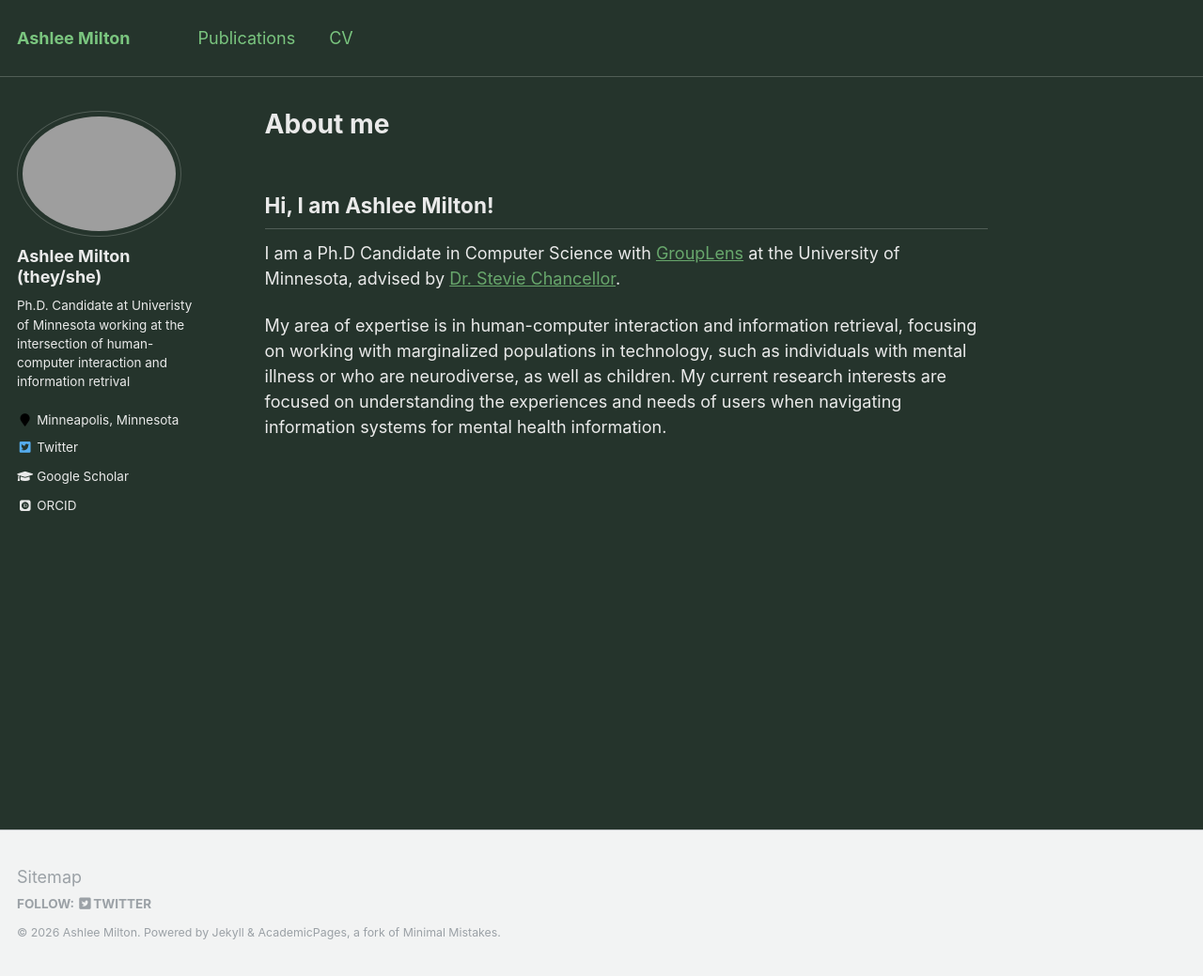
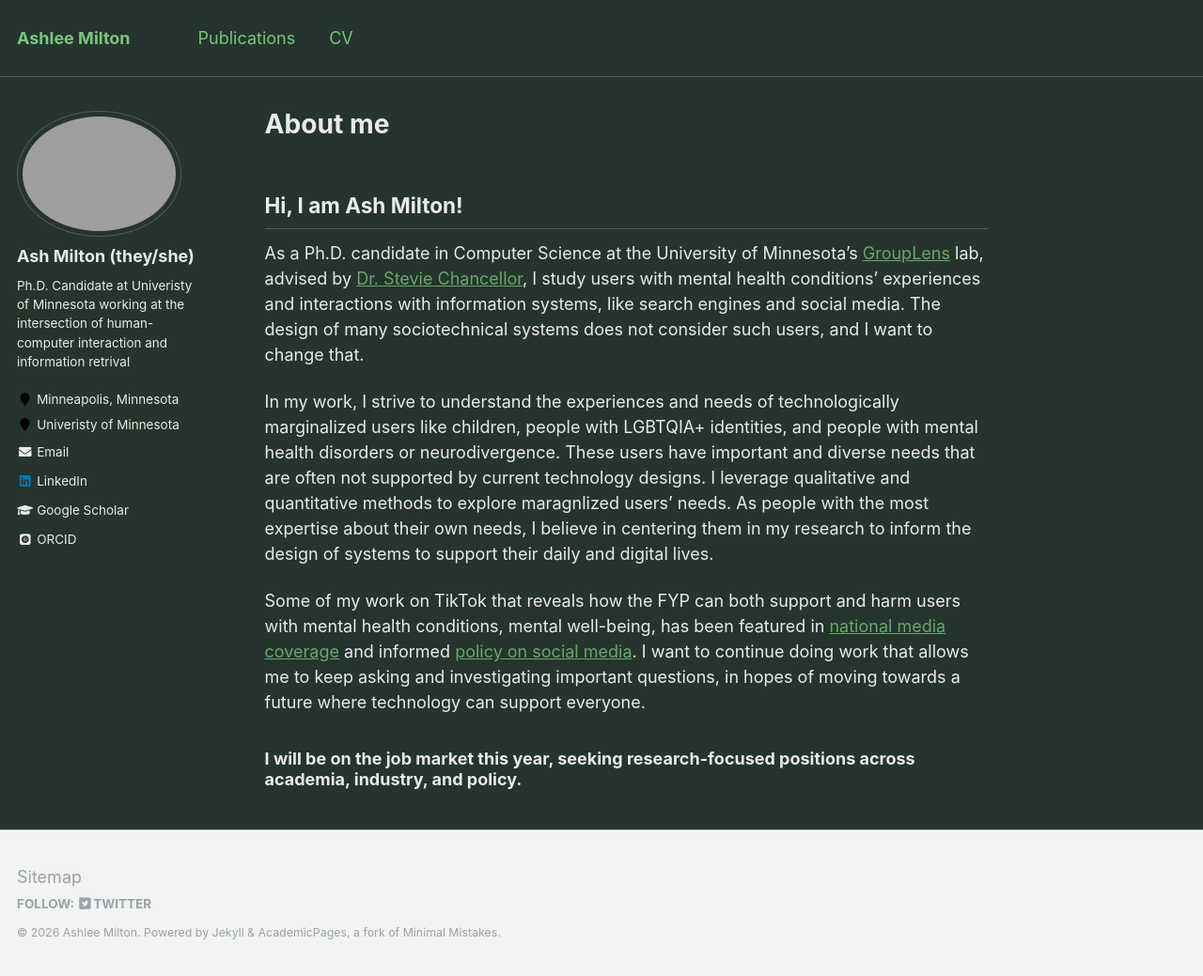
Before and after one commit to ashleemilton/ashleemilton.github.io, a Jekyll site: the page built from _pages/about.md, in a window 1280 px wide and 1039 px high. Shown: the whole window at 94% size. Built offline with Jekyll 4.4.1, drawn with Linux system fonts in a browser that asks for light colours; some web fonts are replaced.

Commit message:
update june 2026

```diff
--- a/_config.yml
+++ b/_config.yml
@@ -10,7 +10,7 @@ locale                   : "en-US"
 title                    : "Ashlee Milton"
 title_separator          : "-"
 name                     : &name "Ashlee Milton"
-description              : &description "Ph.D. Student at University of Minnesota working in the GroupLens Lab"
+description              : &description "Ph.D. Candidate at University of Minnesota working in the GroupLens Lab"
 url                      : https://ashleemilton.github.io # the base hostname & protocol for your site e.g. "https://mmistakes.github.io"
 baseurl                  : "" # the subpath of your site, e.g. "/blog"
 repository               : "ashleemilton/ashleemilton.github.io"
@@ -80,14 +80,14 @@ analytics:
 
 # Site Author
 author:
-  name             : "Ashlee Milton (they/she)"
+  name             : "Ash Milton (they/she)"
   avatar           : "profile.png"
   bio              : "Ph.D. Candidate at Univeristy of Minnesota working at the intersection of human-computer interaction and information retrival"
   location         : "Minneapolis, Minnesota"
-  employer         :
+  employer         : "Univeristy of Minnesota"
   pubmed           :
   googlescholar    : "http://scholar.google.com/citations?hl=en&user=0mgoq98AAAAJ"
-  email            :
+  email            : "milto064@umn.edu"
   researchgate     :  # example: "https://www.researchgate.net/profile/yourprofile"
   uri              :
   bitbucket        :
@@ -102,14 +102,14 @@ author:
   instagram        :
   impactstory      :
   lastfm           :
-  linkedin         :
+  linkedin         : "https://www.linkedin.com/in/ash-milton/"
   orcid            : "http://orcid.org/0000-0002-0320-6122"
   pinterest        :
   soundcloud       :
   stackoverflow    :
   steam            :
   tumblr           :
-  twitter          : "Owlslee13"
+  twitter          :
   vine             :
   weibo            :
   xing             :
--- a/_pages/about.md
+++ b/_pages/about.md
@@ -8,8 +8,12 @@ redirect_from:
   - /about.html
 ---
 
-## Hi, I am Ashlee Milton!
+## Hi, I am Ash Milton!
 
-I am a Ph.D Candidate in Computer Science with [GroupLens](https://grouplens.org/) at the University of Minnesota, advised by [Dr. Stevie Chancellor](http://steviechancellor.com/).
+As a Ph.D. candidate in Computer Science at the University of Minnesota's [GroupLens](https://grouplens.org/) lab, advised by [Dr. Stevie Chancellor](http://steviechancellor.com/), I study users with mental health conditions' experiences and interactions with information systems, like search engines and social media. The design of many sociotechnical systems does not consider such users, and I want to change that.
 
-My area of expertise is in human-computer interaction and information retrieval, focusing on working with marginalized populations in technology, such as individuals with mental illness or who are neurodiverse, as well as children. My current research interests are focused on understanding the experiences and needs of users when navigating information systems for mental health information.
+In my work, I strive to understand the experiences and needs of technologically marginalized users like children, people with LGBTQIA+ identities, and people with mental health disorders or neurodivergence. These users have important and diverse needs that are often not supported by current technology designs. I leverage qualitative and quantitative methods to explore maragnlized users' needs. As people with the most expertise about their own needs, I believe in centering them in my research to inform the design of systems to support their daily and digital lives.
+
+Some of my work on TikTok that reveals how the FYP can both support and harm users with mental health conditions, mental well-being, has been featured in [national media coverage](https://www.kare11.com/article/news/local/umn-researchers-look-into-tiktok-affect-on-mental-health/89-f02ec4b9-59ba-41e0-835b-6d9b1b8cafec) and informed [policy on social media](https://www.oecd.org/en/publications/child-adolescent-and-youth-mental-health-in-the-21st-century_1092c3cb-en.html). I want to continue doing work that allows me to keep asking and investigating important questions, in hopes of moving towards a future where technology can support everyone.
+
+### I will be on the job market this year, seeking research-focused positions across academia, industry, and policy.
```
Also changed, not shown: _pages/cv.md (+1 -0 lines).
